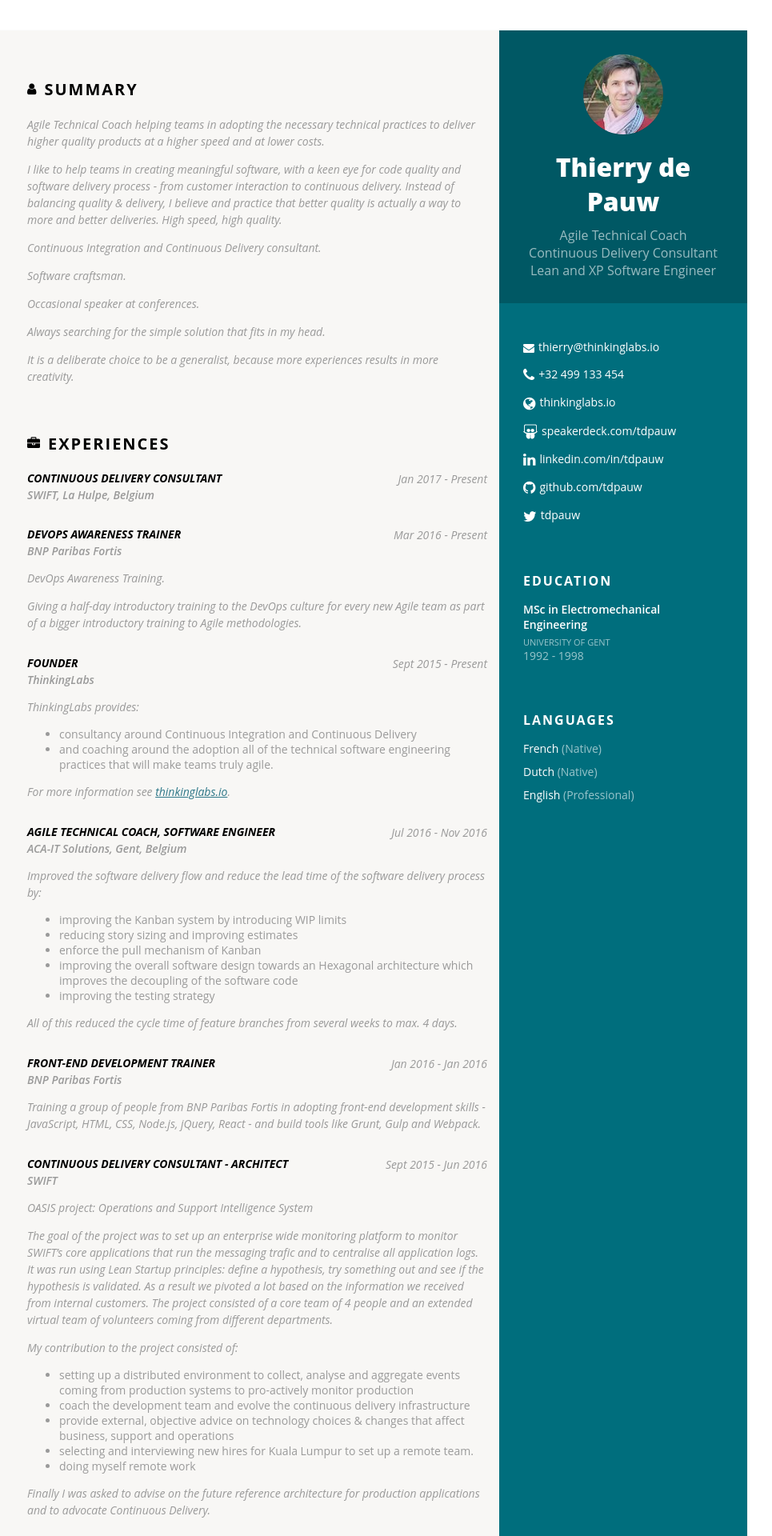
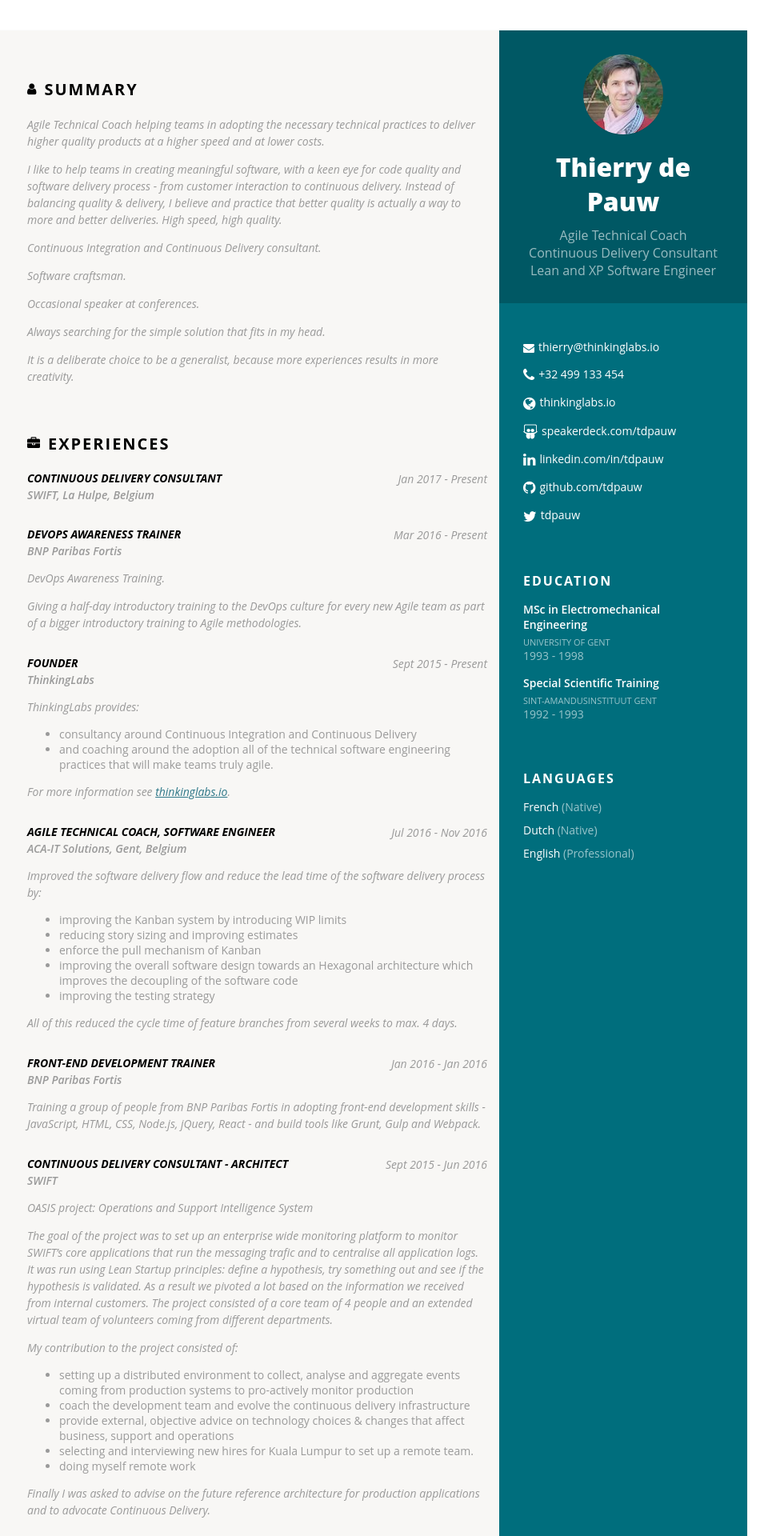
Before and after one commit to tdpauw/tdpauw.github.io, a Jekyll site: the page built from index.html, in a window 1280 px wide. Shown: the top 1920 px of the page at 80% size, without its empty margins (186-1151 px from the left). Built offline with Jekyll 4.4.1, drawn with Linux system fonts in a browser that asks for light colours.

Commit message:
add education to the cv.yaml

```diff
--- a/_data/cv.yml
+++ b/_data/cv.yml
@@ -11,6 +11,16 @@ speakerdeck: tdpauw
 linkedin: tdpauw
 twitter: tdpauw
 github: tdpauw
+
+education:
+  - degree: MSc in Electromechanical Engineering
+    school: University of Gent
+    period: 1993 - 1998
+  - degree: Special Scientific Training
+    school: Sint-Amandusinstituut Gent
+    period: 1992 - 1993
+
+
 summary: |
   Agile Technical Coach helping teams in adopting the necessary technical practices to deliver higher quality products at a higher speed and at lower costs.
 
--- a/_includes/education.html
+++ b/_includes/education.html
@@ -1,8 +1,10 @@
 <section class="education">
   <h2>Education</h2>
+  {% for item in site.data.cv.education %}
   <div class="item">
-      <h4 class="degree">MSc in Electromechanical Engineering</h4>
-      <h5 class="meta">University of Gent</h5>
-      <div class="period">1992 - 1998</div>
+      <h4 class="degree">{{item.degree}}</h4>
+      <h5 class="school">{{item.school}}</h5>
+      <div class="period">{{item.period}}</div>
   </div><!--//item-->
+  {% endfor %}
 </section>
--- a/assets/styles.css
+++ b/assets/styles.css
@@ -127,7 +127,7 @@ section.education .item {
 section.education .item:last-child {
   margin-bottom: 0;
 }
-section.education .meta {
+section.education .school {
   color: rgba(255, 255, 255, 0.6);
   font-weight: 500;
   margin-bottom: 0px;
```
